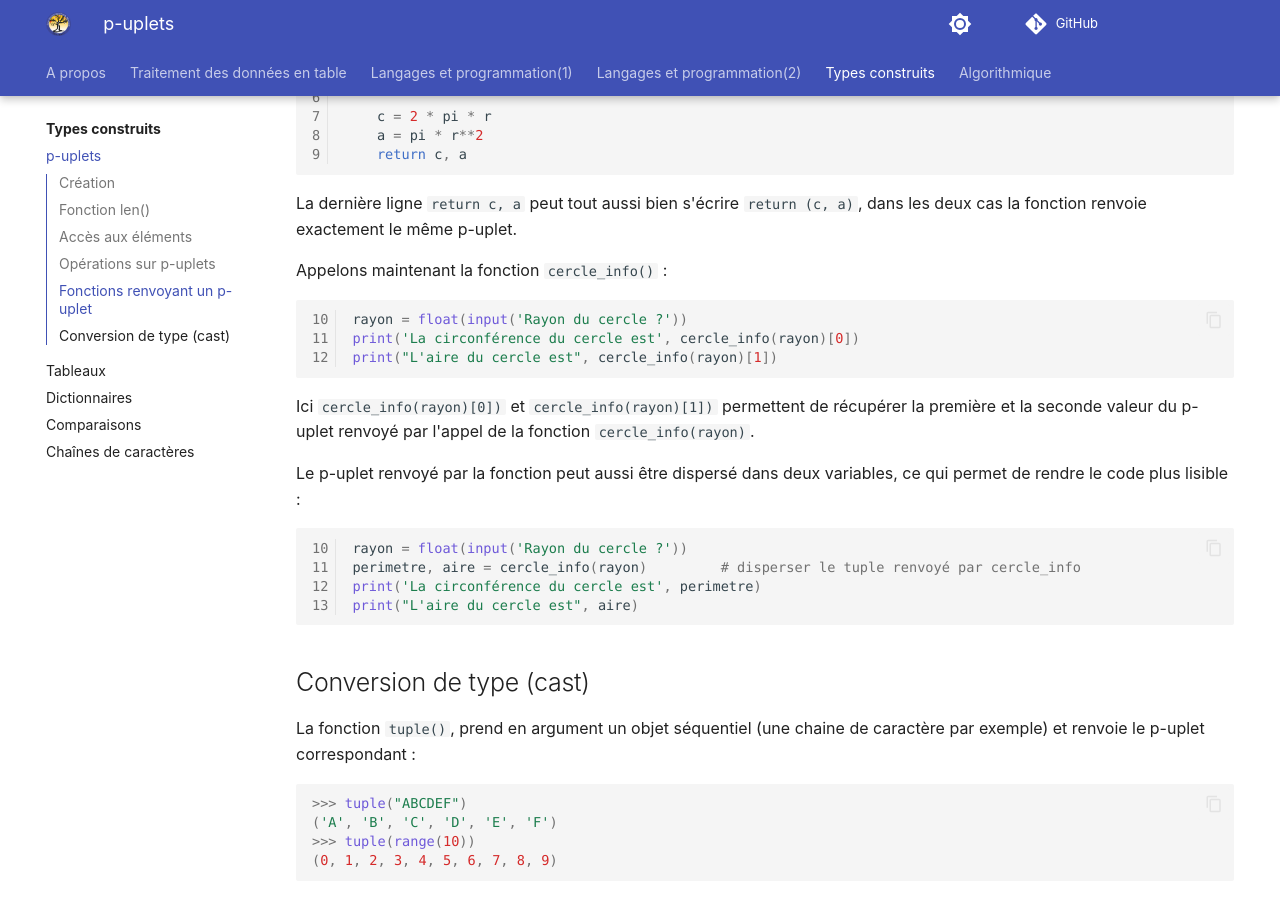
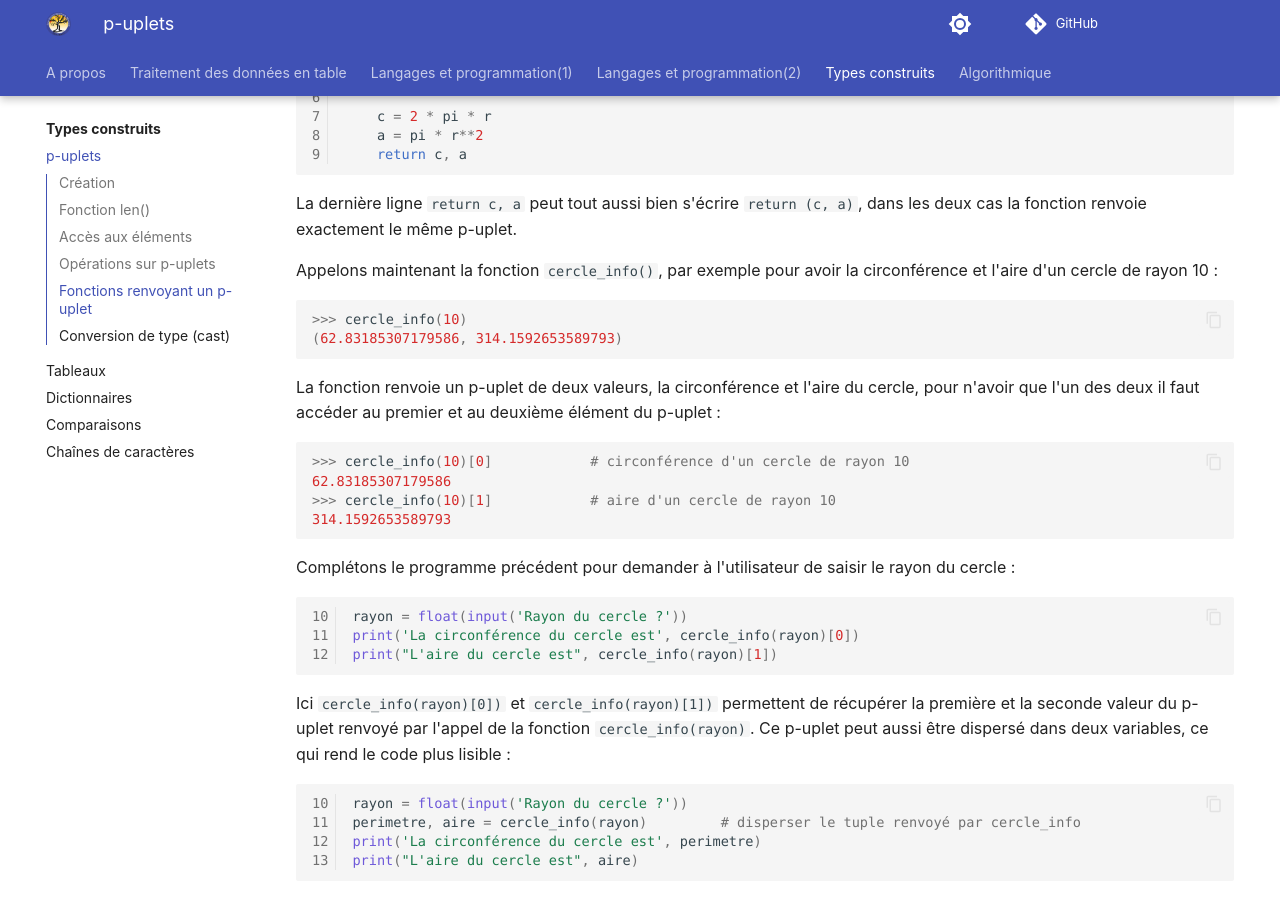
Before and after one commit to fab-perez/NSI-1, an MkDocs documentation site: the page built from docs/types-construits/1-p-uplets.md, in a window 1280 px wide and 900 px high, scrolled down 4780 px. Built offline with MkDocs 1.6.1 and Material for MkDocs 9.7.7, drawn with Linux system fonts in a browser that asks for light colours; emoji names are drawn with the system emoji font; comment, search, counter and statistics services are not loaded; some of the changed text lies outside the part shown.

Commit message:
Add files via upload

````diff
--- a/docs/types-construits/1-p-uplets.md
+++ b/docs/types-construits/1-p-uplets.md
@@ -92,7 +92,7 @@ La fonction `len()` renvoie la longueur d'un p-uplet, c'est-à-dire le nombre d'
 
 Comme pour les chaines de caractères, la position de chaque élément d'un p-uplet `p` est indexée à partir **de `0` jusqu'à `len(p)` exclu**, c'est-à-dire le dernier élément est en position `len(p) - 1`. Il y a donc bien `len(p)` élements dans le p-uplet.
 
-Il est possible d'accèder aux éléments par leur indice entre crochets.
+Il est possible d’accéder aux éléments par leur indice entre crochets.
 
 ``` py
 >>> p = (1, 2.5, 'hello', True)
@@ -270,7 +270,21 @@ def cercle_info(r):
 ```
 La dernière ligne `return c, a` peut tout aussi bien s'écrire `return (c, a)`, dans les deux cas la fonction renvoie exactement le même p-uplet.
 
-Appelons maintenant la fonction `cercle_info()` :
+Appelons maintenant la fonction `cercle_info()`, par exemple pour avoir la circonférence et l'aire d'un cercle de rayon 10 :
+``` py
+>>> cercle_info(10)
+(62.83185307179586, 314.1592653589793)
+```
+La fonction renvoie un p-uplet de deux valeurs, la circonférence et l'aire du cercle, pour n'avoir que l'un des deux il faut accéder au premier et au deuxième élément du p-uplet :
+
+``` py
+>>> cercle_info(10)[0]            # circonférence d'un cercle de rayon 10
+62.83185307179586
+>>> cercle_info(10)[1]            # aire d'un cercle de rayon 10
+314.1592653589793
+```
+
+Complétons le programme précédent pour demander à l'utilisateur de saisir le rayon du cercle :
 
 ``` py linenums="10"
 rayon = float(input('Rayon du cercle ?'))
@@ -279,9 +293,7 @@ print("L'aire du cercle est", cercle_info(rayon)[1])
 ```
 
 Ici `cercle_info(rayon)[0])` et `cercle_info(rayon)[1])` permettent de récupérer la première et la seconde valeur du p-uplet renvoyé
-par l'appel de la fonction `cercle_info(rayon)`.
-
-Le p-uplet renvoyé par la fonction peut aussi être dispersé dans deux variables, ce qui permet de rendre le code plus lisible :
+par l'appel de la fonction `cercle_info(rayon)`.  Ce p-uplet peut aussi être dispersé dans deux variables, ce qui rend le code plus lisible :
 
 ``` py linenums="10"
 rayon = float(input('Rayon du cercle ?'))
````
Also changed, not shown: other parts of docs/types-construits/1-p-uplets.md (+3 -3 lines), docs/types-construits/2-tableaux.md (+5 -5 lines), docs/types-construits/3-dictionnaires.md (+14 -13 lines).
